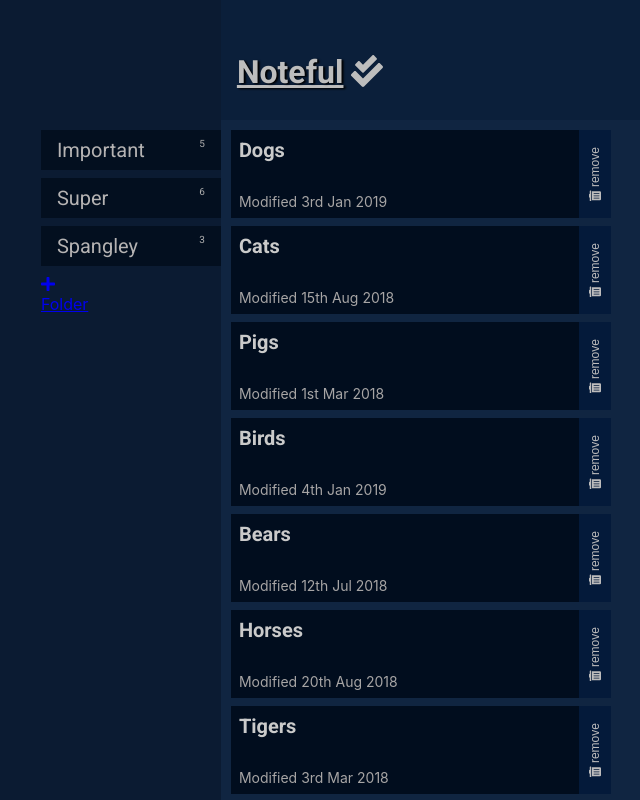
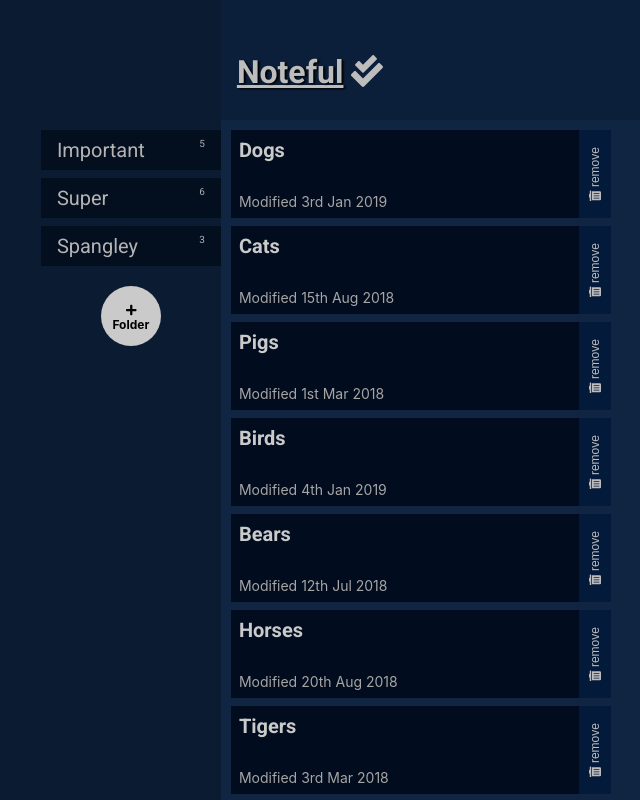
Before and after one commit to dannythedeveloper/noteful, a React (Create React App) app: page / in a window 1280 px wide. Shown: the whole page, without its empty margins (167-807 px from the left). Built offline with nearby package versions, Linux system fonts and the light colour scheme.

Commit message:
updated styles

```diff
--- a/src/CircleButton/CircleButton.css
+++ b/src/CircleButton/CircleButton.css
@@ -1,50 +1,22 @@
-.Noteful-form {
-    background-color: #1d3656;
-    color: #dedede;
-    padding: 16px;
-    max-width: 332px;
-}
-
-.Noteful-form label {
+.NavCircleButton {
+    background-color: #cacaca;
+    border-radius: 30px;
+    border: 0;
+    color: black;
     display: block;
-    font-size: 16px;
-    padding-bottom: 8px;
-}
-
-.Noteful-form input,
-.Noteful-form textarea,
-.Noteful-form select {
-    font-size: 14px;
-    padding: 8px;
-    width: 300px;
-}
-
-.Noteful-form select {
-    height: 33px;
-}
-
-.Noteful-form>.field {
-    margin-bottom: 16px;
-}
-
-.Noteful-form>.buttons {
-    margin-top: 26px;
-}
-
-.Noteful-form button {
-    background-color: #010d1e;
-    border-radius: 4px;
-    border: 0;
-    color: #cacaca;
-    display: block;
-    font-size: 18px;
+    font-size: 12px;
     font-weight: bold;
+    height: 60px;
     padding: 8px;
     text-align: center;
     text-decoration: none;
+    width: 60px;
 }
 
-.Noteful-form button[type="submit"]:hover {
-    background-color: #29862e;
-    color: white;
+a.NavCircleButton {
+    padding: 16px 8px 8px;
 }
+
+.NavCircleButton:hover {
+    cursor: pointer;
+}
```
